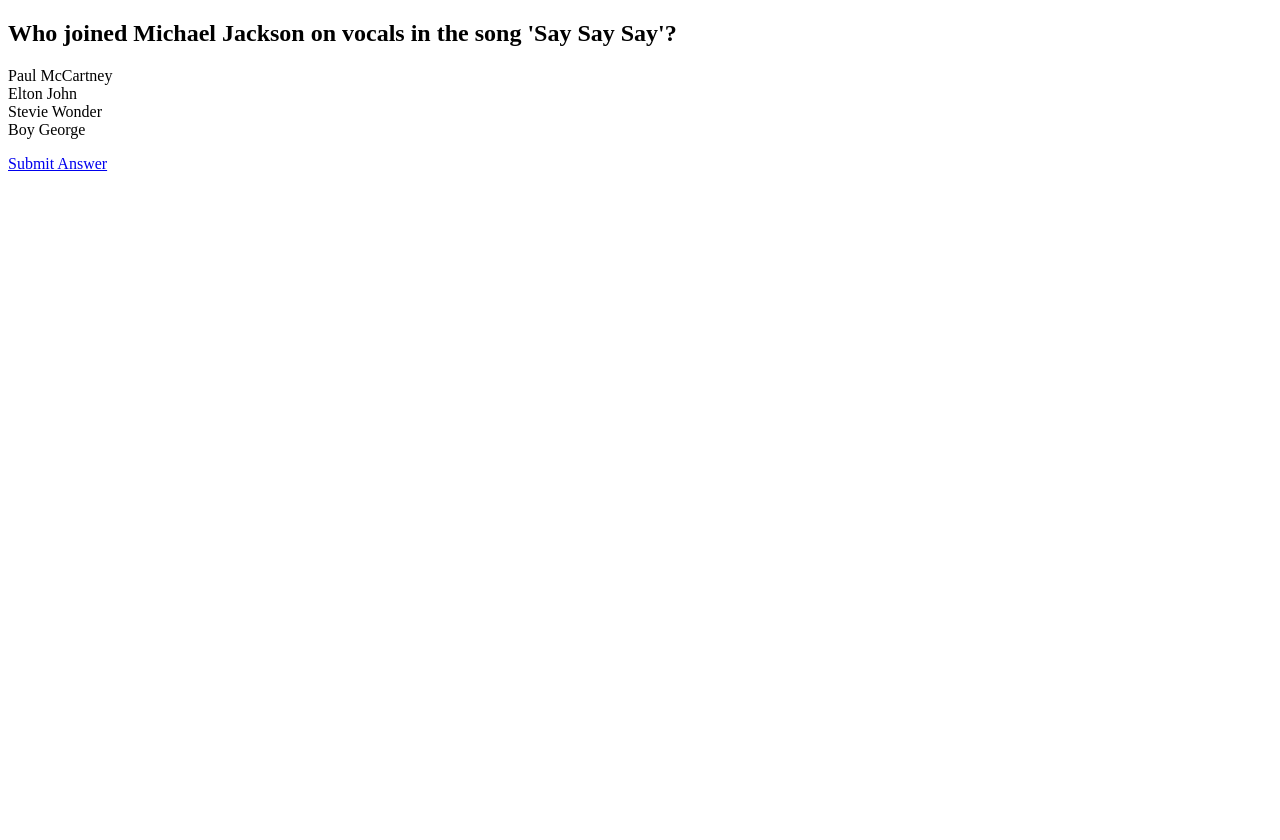
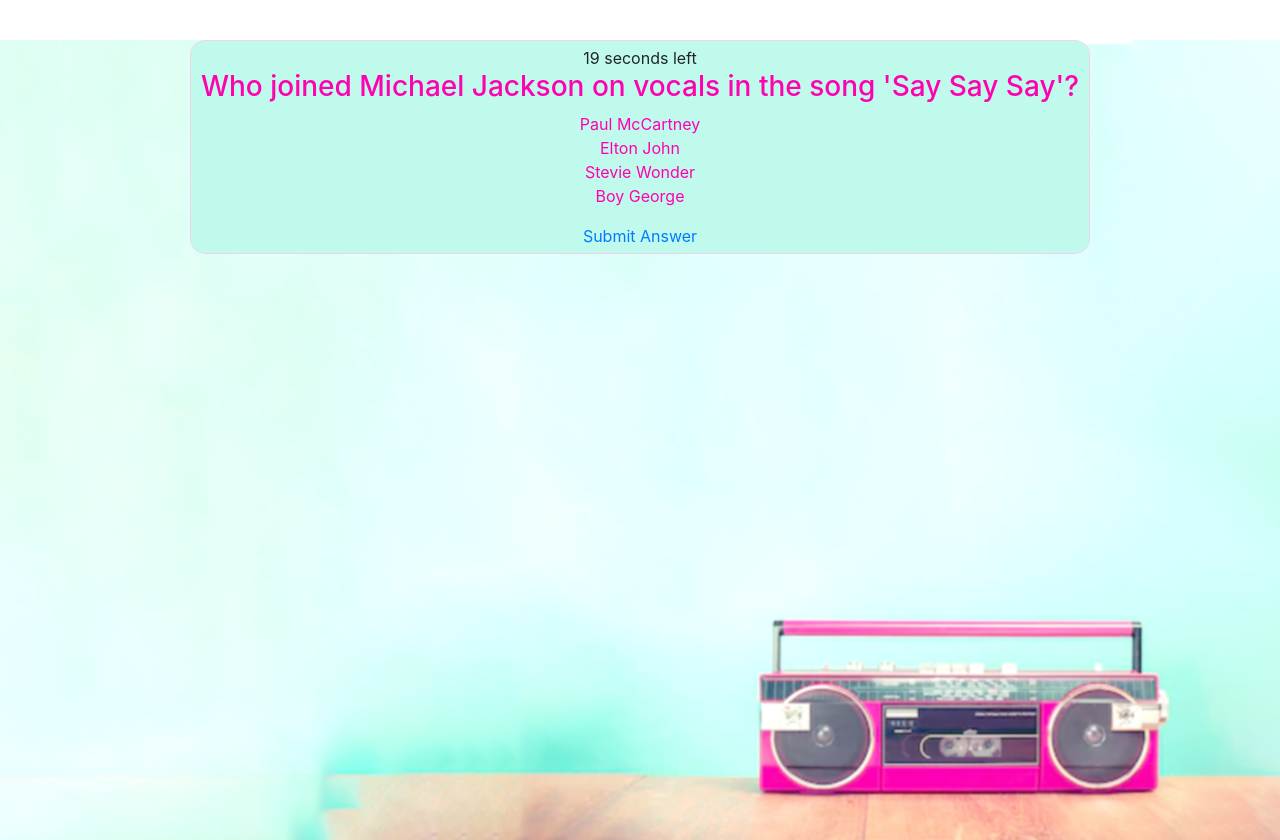
Before and after one commit to TColl1433/TriviaGame, a plain HTML site: page index.html in a window 1280 px wide. Both pictures are taken after a click on the link "Start Quiz". Before the commit the page ends 800 px from the top, so only its background shows below. Drawn offline with nearby package versions, Linux system fonts and the light colour scheme; files whose address does not match are found by name.

Commit message:
added styling

```diff
--- a/assets/css/style.css
+++ b/assets/css/style.css
@@ -1,3 +1,49 @@
+body, html {
+    height: 100%;
+    margin: 0;
+  }
+
+  .bg {
+    /* The image used */
+    background-image: url("/Users/tracycollins/Bootcamp/Homework/wk05TriviaGame/assets/images/ghettoblasterlight.png");
+
+    /* Full height */
+    height: 100%;
+
+    /* Center and scale the image nicely */
+    background-position: center;
+    background-repeat: no-repeat;
+    background-size: cover;
+  }
+
+  h1, h2, h3, li{
+      color: #ff01b1;
+
+  }
+
+
+
+
+
+
+.jumbotron{
+
+    text-align: center;
+    padding: 5px;
+    margin-top: 40px;
+    margin-left: 190px;
+    margin-right: 190px;
+    background-color: #c0faec;
+    border-style: solid;
+    border-color: #f5d2ea;
+    border-width: 1px;
+    border-radius: 15px;
+
+
+
+
+}
+
 .quiz, .summary{
     display: none;
 }
--- a/assets/javascript/app.js
+++ b/assets/javascript/app.js
@@ -1,10 +1,16 @@
 
 //Global Variables
-var score = 0;
-var currentQuestion = 0;
-var questions = [
+let score = 0;
+let currentQuestion = 0;
+//added this variable today from a counter I found  stack overflow I moved the counter from inside the function startTimer
+let counter = 21;
+let myTimer;
+//below is an an array containing objects; different attributes pertaining to the object are put inside the curly braces
+const questions = [
     {
+        //title is a key, what comes after the colon is the value of that key
         title: "Who joined Michael Jackson on vocals in the song 'Say Say Say'?",
+        //
         answers: ['Paul McCartney',
             'Elton John',
             'Stevie Wonder',
@@ -19,21 +25,14 @@ var questions = [
             'Michael Penn'],
         correct: 0
     },
-    {
-        title: "Whose hits included,'Everlasting Love', 'What is Love?', and 'Things Can Only Get Better'?",
-        answers: ['Howard Jones',
-            'Michael Jackson',
-            'Marshall Crenshaw',
-            'Michael Penn'],
-        correct: 0
-    },
+
     {
         title: "Prince sang a song about a girl in a little __________ corvette",
         answers: ['black',
             'purple',
             'white',
             'red'],
-        correct: 0
+        correct: 3
     },
 
     {
@@ -46,23 +45,39 @@ var questions = [
     },
 ];
 
-//event listeners
+
+
+
+//All event listeners go within document.reday
 
 $(document).ready(function () {
 
+    //for (var key in questions[0]) {
+    //console.log(key);
+    //}
+
+    //I want to start a timer here I'm not sure how exactly but I want it to start when start is clicked.
+
 
     //jquery is telling the class of anchortag within the start class to start game when link is clicked.
+
     $('.start a').click(function (e) {
+        //with function (e) we are passing in an event called preventDefault
         e.preventDefault();
+        //below we are telling jquery to hide the start quiz link after the link is clicked
         $('.start').hide();
+        //On the same click event at the same time now we are showing the quiz area
         $('.quiz').show();
+        //the below line is calling the function we created below and showing queston
         showQuestion();
     });
 
     $('.quiz ul').on('click', 'li', function () {
         $('.selected').removeClass('selected');
+        //this is representing the new answer that has been selected
         $(this).addClass('selected');
-
+        //
+        // checkAnswer($(this).attr('id'), score);
     });
 
     $('.quiz a').click(function (e) {
@@ -79,6 +94,12 @@ $(document).ready(function () {
         }
 
     });
+    $('.summary a').click(function (e) {
+        e.preventDefault();
+        restartQuiz();
+
+
+    })
 
 });
 
@@ -88,10 +109,14 @@ $(document).ready(function () {
 
 
 function showQuestion() {
+    //below we are calling the function of startTimer to start when the question is shown
+    startTimer();
     var question = questions[currentQuestion];
-    $('.quiz h2').text(question.title);
+    // console.log("show question")
+    $('.quiz h3').text(question.title);
     //the below line clears everything within the ul element out
     $('.quiz ul').html('');
+    //the below loop is allowing us to randomly select a question with the answer from our array
     for (var i = 0; i < question.answers.length; i++) {
         $('.quiz ul').append(`<li id="${i}">${question.answers[i]}</li>`)
     }
@@ -99,22 +124,72 @@ function showQuestion() {
 }
 
 function checkAnswer(guess) {
+    clearInterval(myTimer);
     var question = questions[currentQuestion];
     //the below line is telling the browser to increment the score if the question matches the correct number from the array within the array of var questions.
     if (question.correct === guess) {
         score++;
+        console.log(score)
     }
-    //the below line goes progresses through each question whether answered correctly or not.
+    //the below line progresses through each question whether answered correctly or not.
     currentQuestion++;
     if (currentQuestion >= questions.length) {
-        showSummary();
+        setTimeout(showSummary, 2000);
     } else {
-        showQuestion();
+        setTimeout(showQuestion, 1000);
     }
 }
 
 function showSummary() {
     $('.quiz').hide();
     $('.summary').show();
+    $('.summary p').text("Congrats You Scored " + score + " out of " + questions.length + " Correct!");
 
 }
+
+function restartQuiz() {
+    $('.summary').hide();
+    $('.quiz').show();
+    score = 0;
+    currentQuestion = 0;
+    showQuestion();
+
+}
+
+
+function startTimer() {
+    clearInterval(myTimer);
+    counter = 21;
+    myTimer = setInterval(function () {
+        counter--;
+        if (counter >= 0) {
+            span = document.getElementById("count");
+            span.innerHTML = counter + " seconds left";
+        }
+        if (counter <= 0) {
+
+            // checkAnswer("unanswered");
+            clearInterval(counter);
+        }
+    }, 1000);
+}
+
+$(".start").click(function () {
+    startTimer();
+});
+
+// $('#startClock').click(function(){
+//     var counter = 5;
+//     setInterval(function() {
+//       counter--;
+//       if (counter >= 0) {
+//         span = document.getElementById("count");
+//         span.innerHTML = counter;
+//       }
+//       if (counter === 0) {
+//         alert('sorry, out of time');
+//         clearInterval(counter);
+//       }
+//     }, 1000);
+
+//    });
--- a/index.html
+++ b/index.html
@@ -6,18 +6,37 @@
     <meta name="viewport" content="width=device-width, initial-scale=1.0">
     <meta http-equiv="X-UA-Compatible" content="ie=edge">
     <title>JS Trivia Game</title>
+    <link href="https://fonts.googleapis.com/css?family=Aleo:300,300i,400,400i,700,700i" rel="stylesheet">
+    <link rel="stylesheet" href="https://stackpath.bootstrapcdn.com/bootstrap/4.3.1/css/bootstrap.min.css"
+        integrity="sha384-ggOyR0iXCbMQv3Xipma34MD+dH/1fQ784/j6cY/iJTQUOhcWr7x9JvoRxT2MZw1T" crossorigin="anonymous">
     <link rel="stylesheet" href="assets/css/style.css">
 </head>
 
 <body>
 
+
+
+
+
+
+    <div class="bg">
+        <div class="jumbotron">
             <div class="start">
                 <h1>Eighties Music Quiz</h1>
                 <a href="#">Start Quiz</a>
             </div>
 
+
+            <div id="startClock">
+                <div id="count"></div>
+            </div>
+
+
+
+
+
             <div class="quiz">
-        <h2>Question Title</h2>
+                <h3>Question Title</h3>
                 <ul>
                     <li>Choice</li>
                     <li>Choice</li>
@@ -27,14 +46,28 @@
                 <a href="#">Submit Answer</a>
             </div>
 
+
             <div class="summary">
                 <h2>Summary Screen</h2>
                 <p>Congrats You Scored x out of y Correct!</p>
                 <a href="#">Restart Quiz</a>
             </div>
+        </div>
+    </div>
+
+
 
     <script src="https://cdnjs.cloudflare.com/ajax/libs/jquery/3.3.1/jquery.min.js"></script>
     <script src="assets/javascript/app.js"></script>
+    <script src="https://code.jquery.com/jquery-3.3.1.slim.min.js"
+        integrity="sha384-q8i/X+965DzO0rT7abK41JStQIAqVgRVzpbzo5smXKp4YfRvH+8abtTE1Pi6jizo"
+        crossorigin="anonymous"></script>
+    <script src="https://cdnjs.cloudflare.com/ajax/libs/popper.js/1.14.7/umd/popper.min.js"
+        integrity="sha384-UO2eT0CpHqdSJQ6hJty5KVphtPhzWj9WO1clHTMGa3JDZwrnQq4sF86dIHNDz0W1"
+        crossorigin="anonymous"></script>
+    <script src="https://stackpath.bootstrapcdn.com/bootstrap/4.3.1/js/bootstrap.min.js"
+        integrity="sha384-JjSmVgyd0p3pXB1rRibZUAYoIIy6OrQ6VrjIEaFf/nJGzIxFDsf4x0xIM+B07jRM"
+        crossorigin="anonymous"></script>
 
 </body>
 
```
Also changed, not shown: assets/images/80sstylebackdrop.png (added), assets/images/backdrop.png (added), assets/images/ghettoblaster.png (added), assets/images/ghettoblasterlight.png (added), 1 other file. Lines whose indentation alone changed are shown as unchanged.
